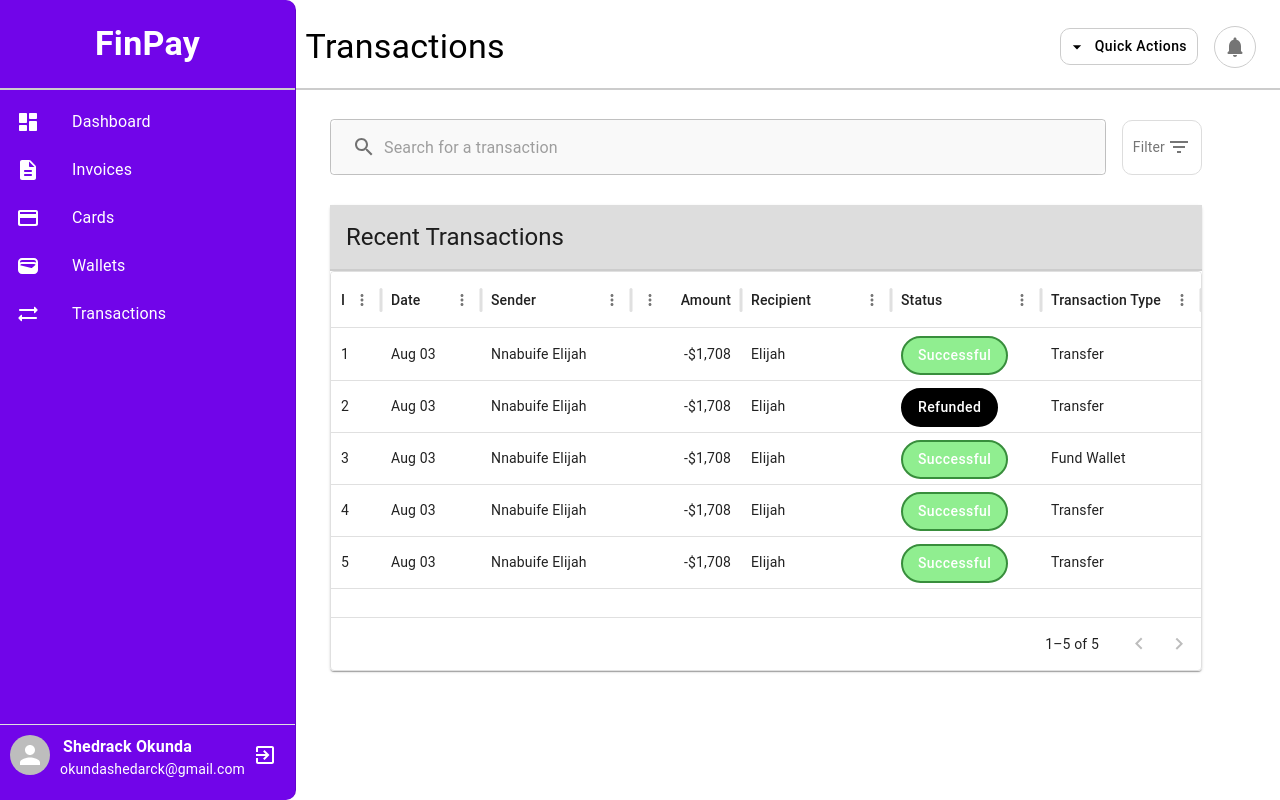
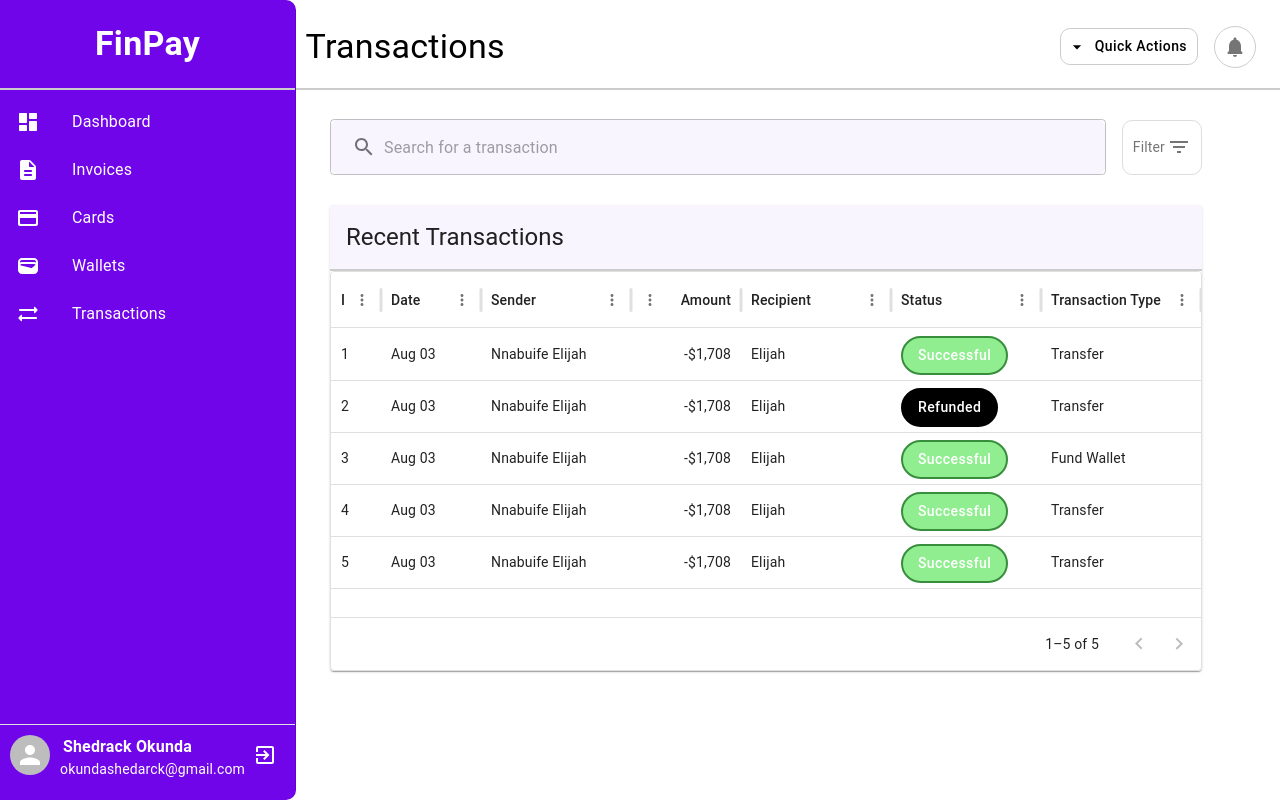
Before and after one commit to shedrack-okunda/Payment-Solution, a React (Create React App) app: page /transactions in a window 1280 px wide. Built offline with nearby package versions, Linux system fonts and the light colour scheme; the HTML template or start-up script is replaced by a standard one.

Commit message:
changed the backgrond color

```diff
--- a/src/components/Searchbar.js
+++ b/src/components/Searchbar.js
@@ -25,7 +25,7 @@ const SearchBar = () => {
             ),
           }}
           sx={{
-            backgroundColor: "#f9f9f9",
+            backgroundColor: "#F9F5FF",
             borderRadius: "10px",
             width: { xs: "50%", md: "100%" },
           }}
--- a/src/components/Status.js
+++ b/src/components/Status.js
@@ -119,13 +119,14 @@ const columns = [
 const Status = () => {
   return (
     <Paper>
-      <Box>
-        <Typography
-          variant="h5"
-          sx={{ p: 2, backgroundColor: "#ddd", borderBottom: "2px solid #ccc" }}
-        >
-          Recent Transactions
-        </Typography>
+      <Box
+        sx={{
+          p: 2,
+          backgroundColor: "#F9F5FF",
+          borderBottom: "2px solid #ccc",
+        }}
+      >
+        <Typography variant="h5">Recent Transactions</Typography>
       </Box>
 
       <Box sx={{ height: 400, width: { xs: "100%", md: "100%" } }}>
```
